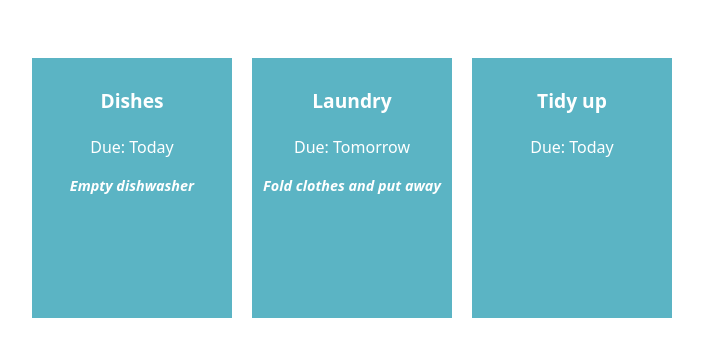
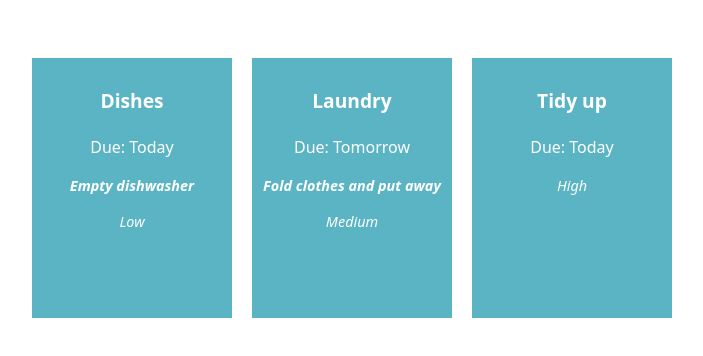
Before and after one commit to EyasRobertson/react-basics-labs, a React (Vite) app in the folder tasky/: page / in a window 1280 px wide. Shown: the top 356 px of the page, without its empty margins (288-991 px from the left). Built offline with nearby package versions, Linux system fonts and the light colour scheme.

Commit message:
Tasky Lab 2a - Exercise Done

```diff
--- a/tasky/src/App.css
+++ b/tasky/src/App.css
@@ -45,3 +45,8 @@ div {
 	font-style: italic;
 	font-size: 0.9em;
 }
+
+.level{
+	font-style:italic;
+	font-size:0.9em;
+}
--- a/tasky/src/App.jsx
+++ b/tasky/src/App.jsx
@@ -5,15 +5,15 @@ import React, { useState } from 'react';
 function App() {
 	const [ taskState, setTaskState ] = useState({
     tasks: [
-      { id: 1, title:"Dishes", description: "Empty dishwasher", deadline: "Today" },
-      { id: 2, title: "Laundry", description: "Fold clothes and put away", deadline: "Tomorrow" },
-      { id: 3, title: "Tidy up", deadline: "Today" }
+      { id: 1, title:"Dishes", description: "Empty dishwasher", deadline: "Today", priority:"Low" },
+      { id: 2, title: "Laundry", description: "Fold clothes and put away", deadline: "Tomorrow",priority:"Medium" },
+      { id: 3, title: "Tidy up", deadline: "Today",priority:"High" }
     ]
 	});
     return (
     <div className="container">
       {taskState.tasks.map((task) => (
-		<Task title={task.title} description={task.description} deadline={task.deadline} key={task.id}/>
+		<Task title={task.title} description={task.description} deadline={task.deadline} key={task.id} level={task.priority}/>
 	   ))}
 	</div>
   );
--- a/tasky/src/components/Task.jsx
+++ b/tasky/src/components/Task.jsx
@@ -5,6 +5,7 @@ const Task = (props) => {
 			<p className="title">{props.title}</p>
 			<p>Due: {props.deadline}</p>
 			<p className="describe">{props.description}</p>
+			<p className="level">{props.level}</p>
 		</div>
     )
 }
```
